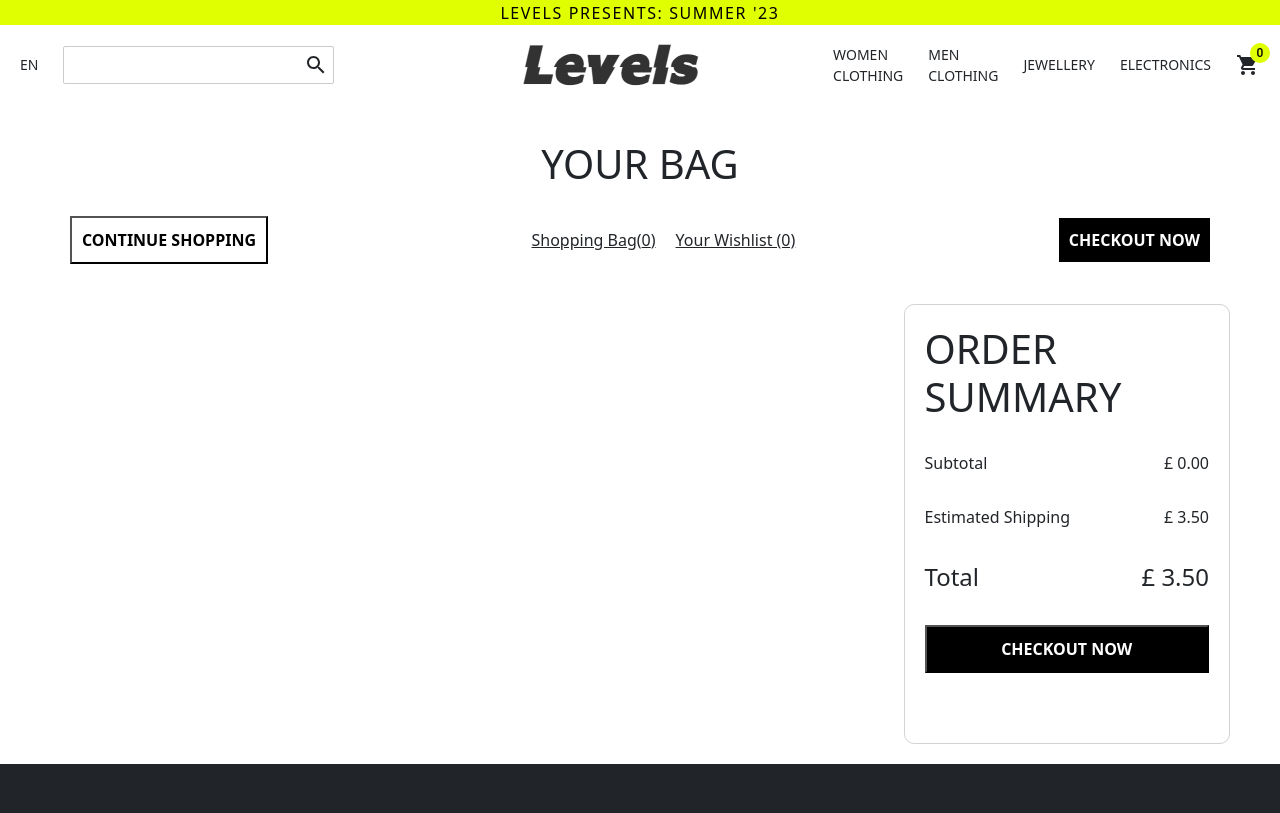
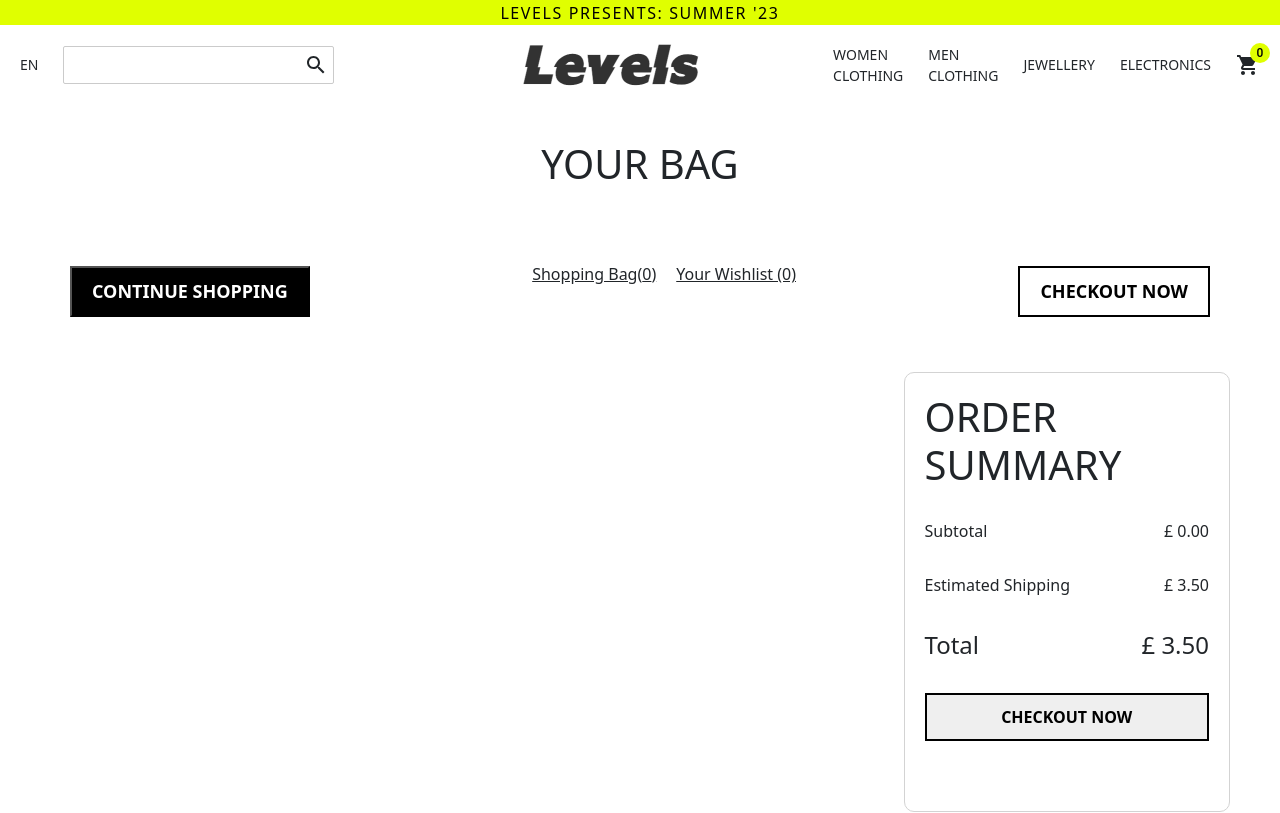
Before and after one commit to SophieEmsi/E-commerce-Website, a React (Create React App) app in the folder e-commerce-website/: page /cart in a window 1280 px wide. Shown: the top 813 px of the page. Built offline with nearby package versions, Linux system fonts and the light colour scheme.

Commit message:
Linked the continue shopping button the homepage and edited the styling to the both checkout buttons. Homepage- linked the shop now buttons to the right category pages

```diff
--- a/e-commerce-website/src/SlidesInfo.js
+++ b/e-commerce-website/src/SlidesInfo.js
@@ -3,22 +3,21 @@ export const sliderItems = [
       id: 1,
       img: "https://i.postimg.cc/MGBqX4Vy/bg2.png",
       title: "SUMMER COLLECTION",
+      collection: "Women's Clothing",
       desc: "DISCOVER THE BEAUTY OF OUR STUNNING SUMMER COLLECTION.",
-      // bg: "F8FAE8",
-
     },
     {
       id: 2,
       img: "https://i.postimg.cc/J0ZkqKfJ/bg.png",
       title: "SUMMER SALE",
+      collection: "Men's Clothing",
       desc: "EMBRACE STYLE WITHOUT COMPROMISE - 30% OFF NEW ARRIVALS!",
-      // bg: "F8FAE8"
     },
     {
       id: 3,
       img: "https://i.postimg.cc/tT2qH6Ff/bg3.png",
       title: "NEW JEWELLERY!",
+      collection: "jewelery",
       desc: "INTRODUCING OUR EXQUISITE COLLECTION OF BRAND-NEW JEWELLERY!!",
-      // bg: "F8FAE8",
     },
   ];
--- a/e-commerce-website/src/components/Slides.js
+++ b/e-commerce-website/src/components/Slides.js
@@ -2,6 +2,7 @@ import React, { useState, useEffect } from 'react';
 import styled from 'styled-components';
 import { sliderItems } from "../SlidesInfo";
 import { mobile } from "../responsive";
+import { useNavigate } from 'react-router-dom';
 
 const Container = styled.div`
   margin-top: 90px;
@@ -123,6 +124,20 @@ const Circle = styled.div`
 
 
 const Slides = () => {
+  const navigate = useNavigate();
+
+  const handleCategoryClick = (category) => {
+    let apiCategory = category.toLowerCase();
+    if (apiCategory === "women clothing") {
+      apiCategory = "women's clothing";
+    } else if (apiCategory === "men clothing") {
+      apiCategory = "men's clothing";
+    } else if (apiCategory === "jewellery") {
+      apiCategory = "jewelry";
+    }
+    navigate(`/results/${apiCategory}`);
+  };
+
   const [slideIndex, setSlideIndex] = useState(0);
 
   useEffect(() => {
@@ -152,7 +167,7 @@ const Slides = () => {
               <DescContainer>
                 <Desc>{item.desc}</Desc>
               </DescContainer>
-              <Button>SHOP NOW</Button>
+              <Button onClick={() => handleCategoryClick(item.collection)}>SHOP NOW</Button>
             </InfoContainer>
           </Slide>
         ))}
@@ -166,7 +181,6 @@ const Slides = () => {
           />
         ))}
       </CircleContainer>
-
     </Container>
   );
 };
--- a/e-commerce-website/src/components/pages/Cart.js
+++ b/e-commerce-website/src/components/pages/Cart.js
@@ -4,6 +4,7 @@ import Add from '@mui/icons-material/AddSharp';
 import Remove from '@mui/icons-material/RemoveSharp';
 import { mobile } from "./responsive";
 import { CartContext } from "./CartContext";
+import { useNavigate } from 'react-router-dom';
 
 const Container = styled.div`
   margin-top: 120px;
@@ -29,14 +30,41 @@ const Top = styled.div`
   margin-bottom: 20px;
 `;
 
-const TopButton = styled.button`
+const SecondButton = styled.button`
   padding: 10px;
+  font-size: 18px;
   font-weight: 600;
+  background-color: white;
   cursor: pointer;
-  border: ${(props) => props.type === "filled" && "none"};
-  background-color: ${(props) =>
-    props.type === "filled" ? "black" : "transparent"};
-  color: ${(props) => props.type === "filled" && "white"};
+  margin-top: 50px;
+  margin-bottom: 15px;
+  color: black;
+  border: 2px solid black;
+  padding: 10px 20px;
+
+  &:hover {
+    background-color: black;
+    color: white;
+    border: none;
+  }
+`;
+
+const FirstButton = styled.button`
+  padding: 10px;
+  font-size: 18px;
+  font-weight: 600;
+  background-color: black;
+  cursor: pointer;
+  margin-top: 50px;
+  margin-bottom: 15px;
+  color: white;
+  padding: 10px 20px;
+
+  &:hover {
+    background-color: white;
+    color: black;
+    border: none;
+  }
 `;
 
 const TopTexts = styled.div`
@@ -149,12 +177,20 @@ const SummaryItemPrice = styled.span``;
 const Button = styled.button`
   width: 100%;
   padding: 10px;
-  background-color: black;
-  color: white;
+  border: 2px solid black;
+  color: black;
   font-weight: 600;
+
+  &:hover {
+    background-color: black;
+    color: white;
+    border: none;
+  }
 `;
 
 const Cart = () => {
+  const navigate = useNavigate();
+
   const { cartItems, increaseQuantity, decreaseQuantity } = useContext(CartContext);
   console.log(cartItems);
 
@@ -166,17 +202,23 @@ const Cart = () => {
 
   const total = subtotal + shipping;
 
+  const handleButtonClick = () => {
+    navigate('/');
+  };
+
   return (
     <Container>
       <Wrapper>
         <Title>YOUR BAG</Title>
         <Top>
-          <TopButton>CONTINUE SHOPPING</TopButton>
+          <a href="/" onClick={handleButtonClick}>
+            <FirstButton>CONTINUE SHOPPING</FirstButton>
+          </a>
           <TopTexts>
             <TopText>Shopping Bag({cartItems.length})</TopText>
             <TopText>Your Wishlist (0)</TopText>
           </TopTexts>
-          <TopButton type="filled">CHECKOUT NOW</TopButton>
+          <SecondButton>CHECKOUT NOW</SecondButton>
         </Top>
         <Bottom>
           <Info>
```
Lines whose indentation alone changed are shown as unchanged.
